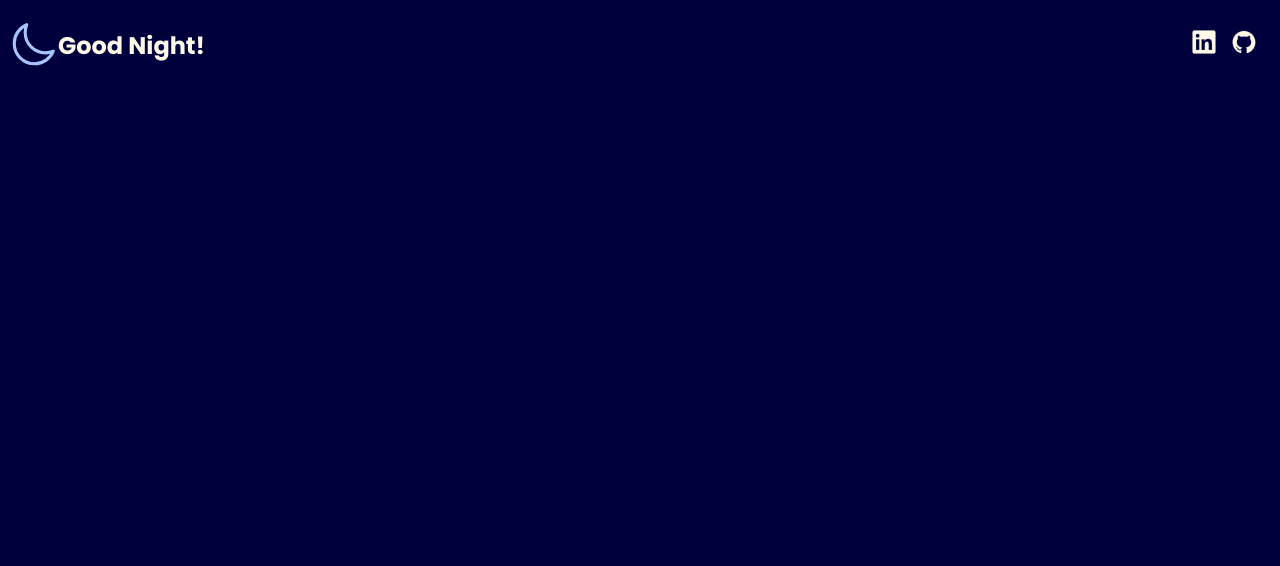
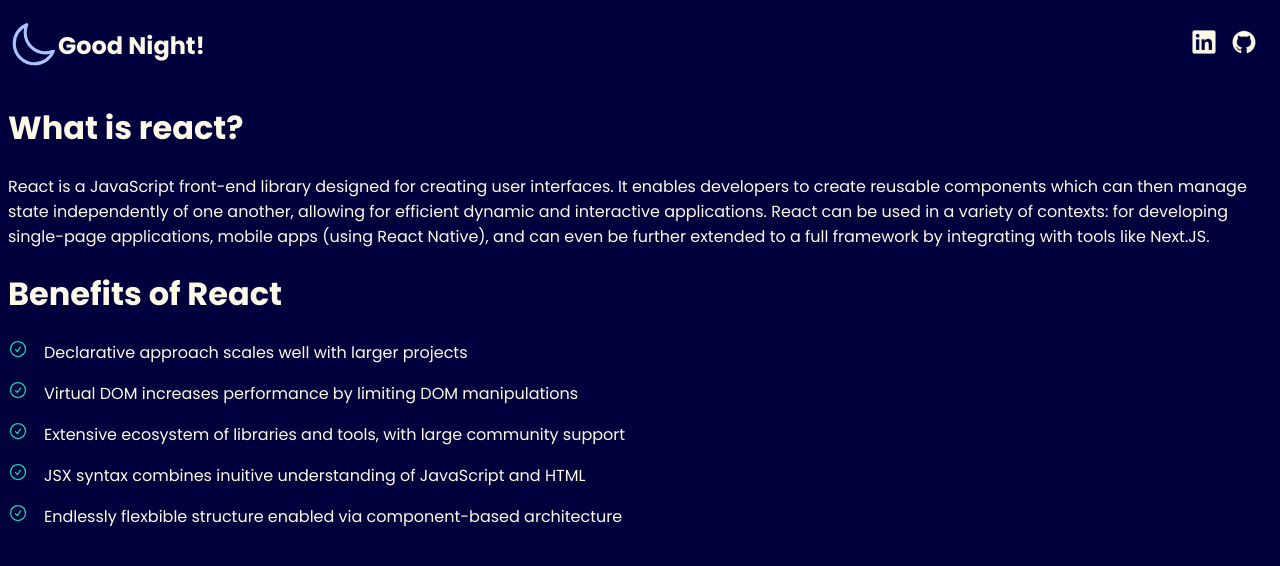
Before and after one commit to EliBrank/atlas-react-and-jsx, a React (Vite) app: page / in a window 1280 px wide. Shown: the top 566 px of the page. Built offline with nearby package versions, Linux system fonts and the light colour scheme.

Commit message:
create section, social links components, populate App component with new sections

```diff
--- a/src/App.jsx
+++ b/src/App.jsx
@@ -1,7 +1,24 @@
 import Header from "./components/Header";
+import Section from "./components/Section";
 
 function App() {
-  return <Header />;
+  return (
+    <>
+      <Header />
+      <Section title="What is react?">
+        React is a JavaScript front-end library designed for creating user interfaces. It enables developers to create reusable components which can then manage state independently of one another, allowing for efficient dynamic and interactive applications. React can be used in a variety of contexts: for developing single-page applications, mobile apps (using React Native), and can even be further extended to a full framework by integrating with tools like Next.JS.
+      </Section>
+      <Section title="Benefits of React">
+        <ul>
+          <li>Declarative approach scales well with larger projects</li>
+          <li>Virtual DOM increases performance by limiting DOM manipulations</li>
+          <li>Extensive ecosystem of libraries and tools, with large community support</li>
+          <li>JSX syntax combines inuitive understanding of JavaScript and HTML</li>
+          <li>Endlessly flexbible structure enabled via component-based architecture</li>
+        </ul>
+      </Section>
+    </>
+  );
 }
 
 export default App;
--- /dev/null
+++ b/src/components/Section.jsx
@@ -0,0 +1,10 @@
+const Section = ({title, children}) => {
+  return (
+    <div className="section">
+      <h1>{title}</h1>
+      {children}
+    </div>
+  );
+}
+
+export default Section;
--- a/src/components/SocialLinks.jsx
+++ b/src/components/SocialLinks.jsx
@@ -6,7 +6,7 @@
     <a href="https://www.linkedin.com/in/elias-brinkman/" target="_blank">
       <img src={linkedinIcon} alt="LinkedIn Icon" />
     </a>
-    <a href="https://www.github.com/elibrank" target="_blank">
+    <a href="https://github.com/EliBrank/atlas-react-and-jsx" target="_blank">
       <img src={githubIcon} alt="GitHub Icon" />
     </a>
   </div>
```
